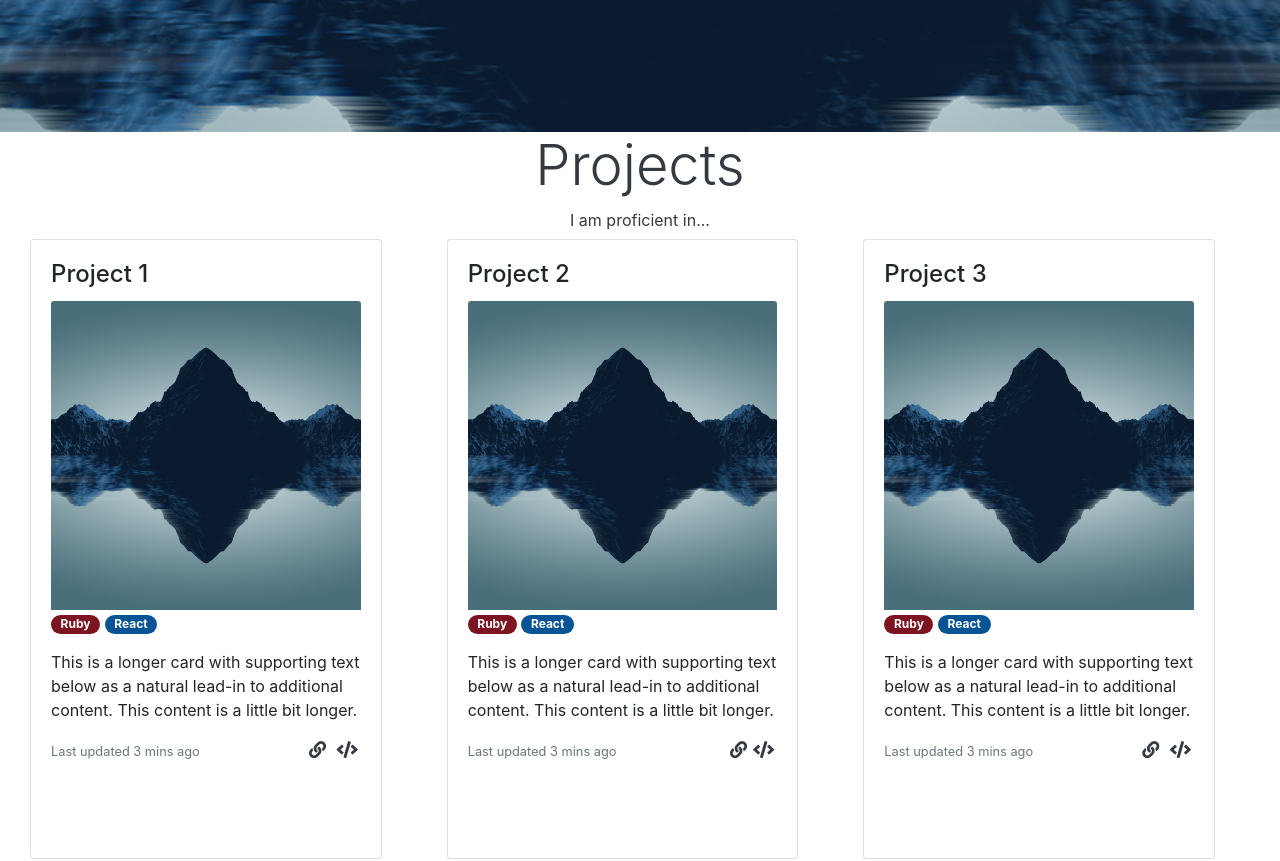
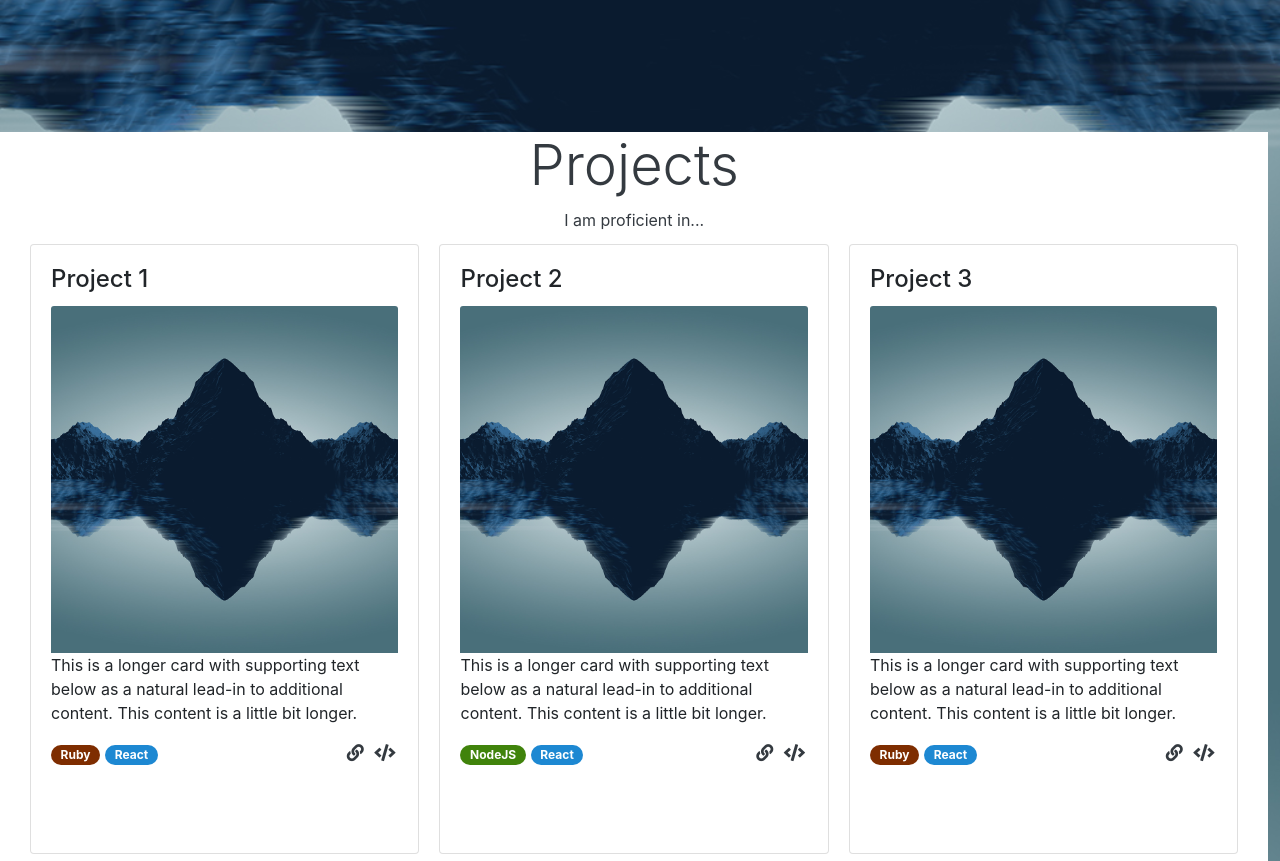
Before and after one commit to Tellefsonjr/github_portfolio, a React (Create React App) app: page / in a window 1280 px wide. Shown: the part 680-1541 px from the top of the page. Built offline with nearby package versions, Linux system fonts and the light colour scheme.

Commit message:
adds better breakpoints and badge colors

```diff
--- /dev/null
+++ b/src/components/Project.js
@@ -0,0 +1,41 @@
+import React, { Component, PropTypes } from 'react';
+import image from "../images/preview.jpg";
+import "../stylesheets/Projects.css"
+/**
+ * Home
+ */
+
+// TO DO: Use Context API to adjust dark theme and color
+
+export class Project extends Component {
+
+  render() {
+    var listBadges = this.props.badges.map(function(badge,i){
+      console.log("BADGE", badge);
+      return(
+        <span key={i} className={"badge badge-pill badge-default "+ badge}> {badge} </span>
+
+      );
+    });
+    return (
+      <div className="card card-body">
+      <h4 className="card-title">{this.props.title}</h4>
+      <div className="card-block">
+        <img className="card-img-top" src={this.props.image} alt="Card cap" />
+        <p className="card-text">{this.props.description}</p>
+          <div className="float-right">
+            <a href={this.props.link} className=""> <span className="fas fa-link"></span></a>
+            <a href={this.props.source} className=""> <span className="fas fa-code"></span></a>
+          </div>
+          <p className="card-text"> {listBadges} </p>
+        </div>
+      </div>
+    );
+  }
+}
+
+// Project.propTypes = {
+//   prop: PropTypes.type.isRequired
+// }
+
+export default Project;
--- a/src/components/Projects.js
+++ b/src/components/Projects.js
@@ -1,76 +1,50 @@
 import React, { Component, PropTypes } from 'react';
 import "../stylesheets/Projects.css";
 import image from "../images/preview.jpg";
+import Project from "./Project.js";
 
 /**
  * Projects
  */
 export class Projects extends Component {
+
+
   render() {
     return (
       <div className="section row justify-content-center">
         <div id="projectSection" className="col-lg-12 col-xs-12">
-        <div className="text-center text-dark">
-            <h3 className="display-4 lined"><span className="title"> Projects </span></h3>
-          <h3 className="lead"><small> I am proficient in...  </small></h3>
-        </div>
-        {/* <div className="container-fluid mobile-card-container">
-          <div className="row text-center flex-nowrap flex-sm-wrap">
- */}
-
-        <div className = "card-scroll-container d-flex flex-row flex-nowrap" >
-          <div className="card card-body">
-          <h4 className="card-title">Project 1</h4>
-            <img className="card-img-top" src={image} alt="Card cap" />
-            <div className="card-block">
-            <p className="card-text"><span className="badge badge-pill badge-danger">Ruby</span> <span className="badge badge-pill badge-primary">React</span></p>
-            <p className="card-text">This is a longer card with supporting text below as a natural lead-in to additional content. This content is a little bit longer.</p>
-              <div className="float-right">
-                <a href="/" className=""> <span className="fas fa-link"></span></a>
-                <a href="/" className=""> <span className="fas fa-code"></span></a>
-              </div>
-              <p className="card-text">
-                <small className="text-muted">Last updated 3 mins ago</small>
-              </p>
+          <div className="text-center text-dark">
+              <h3 className="display-4 lined"><span className="title"> Projects </span></h3>
+            <h3 className="lead"><small> I am proficient in...  </small></h3>
+          </div>
+          <div className = "card-scroll-container d-flex flex-row flex-nowrap">
+            <Project
+              image={image}
+              title={"Project 1"}
+              description={" This is a longer card with supporting text below as a natural lead-in to additional content. This content is a little bit longer."}
+              link={"/"}
+              source={"/"}
+              badges={["Ruby", "React"]}
+            />
+            <Project
+              image={image}
+              title={"Project 2"}
+              description={"This is a longer card with supporting text below as a natural lead-in to additional content. This content is a little bit longer. "}
+              link={"/"}
+              source={"/"}
+              badges={["NodeJS", "React"]}
+            />
+            <Project
+              image={image}
+              title={"Project 3"}
+              description={" This is a longer card with supporting text below as a natural lead-in to additional content. This content is a little bit longer."}
+              link={"/"}
+              source={"/"}
+              badges={["Ruby", "React"]}
+            />
             </div>
           </div>
-          <div className="card card-body">
-            <h4 className="card-title">Project 2</h4>
-            <img className="card-img-top" src={image} alt="Card cap" />
-            <div className="card-block">
-              <p className="card-text"><span className="badge badge-pill badge-danger">Ruby</span> <span className="badge badge-pill badge-primary">React</span></p>
-              <p className="card-text">This is a longer card with supporting text below as a natural lead-in to additional content. This content is a little bit longer.</p>
-              <div className="float-right">
-                <a href="/" className=""><span className="fas fa-link"></span></a>
-                <a href="/" className=""><span className="fas fa-code"></span></a>
-              </div>
-              <p className="card-text">
-                <small className="text-muted">Last updated 3 mins ago</small>
-              </p>
-            </div>
-          </div>
-          <div className="card card-body">
-            <h4 className="card-title">Project 3</h4>
-            <img className="card-img-top" src={image} alt="Card cap" />
-            <div className="card-block">
-              <p className="card-text"><span className="badge badge-pill badge-danger">Ruby</span> <span className="badge badge-pill badge-primary">React</span></p>
-              <p className="card-text">This is a longer card with supporting text below as a natural lead-in to additional content. This content is a little bit longer.</p>
-              <div className="float-right">
-                <a href="/" className=""> <span className="fas fa-link"></span></a>
-                <a href="/" className=""> <span className="fas fa-code"></span></a>
-              </div>
-              <p className="card-text">
-                <small className="text-muted">Last updated 3 mins ago</small>
-              </p>
-            </div>
-          </div>
-            </div>
-
-          </div>
         </div>
-
-      //   </div>
-      // </div>
     );
   }
 }
--- a/src/stylesheets/App.css
+++ b/src/stylesheets/App.css
@@ -16,7 +16,7 @@ body{
   padding-top: 10px;
 }
 .section{
-  width: 100vw;
+  width: 99.1vw;
   margin: 0;
 }
 .btn-default{
--- a/src/stylesheets/Footer.css
+++ b/src/stylesheets/Footer.css
@@ -1,7 +1,7 @@
 #footerSection{
   background-color: white;
   padding: 10px;
-  min-height: 5vh;
+  min-height: 9vh;
 }
 @media (max-width: 575.98px) {
   #footerSection{
--- a/src/stylesheets/Projects.css
+++ b/src/stylesheets/Projects.css
@@ -1,6 +1,6 @@
 #projectSection{
   background-color: white;
-  width: 100vw;
+  width: 100%;
   padding-bottom: 5vh;
 }
 #projectSection .fas{
@@ -10,6 +10,7 @@
 .card-scroll-container{
   min-height: 77.5vh;
   max-height: 80vh;
+  padding: 5px;
 }
 .badge-pill{
   padding: .3em .8em;
@@ -21,9 +22,22 @@
   background-color: rgb(6, 84, 148);
 }
 .card-body {
-    min-width: 300px;
-    margin: 0 50px 0 15px;
+  min-width: 30vw;
+  margin: 0 10px;
 }
+@media (min-width: 576px) and (max-width: 1199px) {
+
+  .card-scroll-container{
+    max-width: 100vw;
+    overflow-x: scroll;
+  }
+  .card-body {
+      min-height: 300px;
+      min-width: 50vw;
+      margin: 0 10px;
+  }
+}
+
 @media (max-width: 575.98px) {
   #projectSection{
     padding-bottom: 1vh;
@@ -31,6 +45,7 @@
   .card-scroll-container{
     overflow-x: scroll;
     max-height: 300px;
+    max-width: 100%;
   }
   .card-body {
       min-height: 300px;
@@ -38,3 +53,21 @@
       margin-right: 15px;
   }
 }
+.Ruby{
+  border-color: rgb(126, 45, 0);
+  background-color: rgb(126, 45, 0);
+  color: white;
+}
+.React{
+  border-color: rgb(29, 136, 210);
+  background-color: rgb(29, 136, 210);
+  color: white;
+}
+.NodeJS{
+  border-color: rgb(64, 131, 11);
+  background-color: rgb(64, 131, 11);
+  color: white;
+}
+.badge{
+  margin-right: 5px;
+}
```
